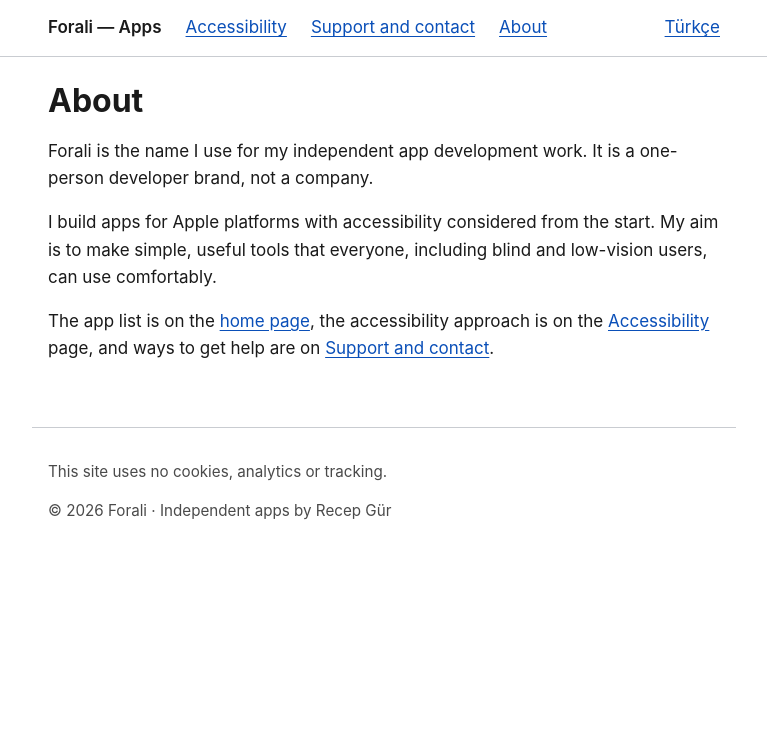
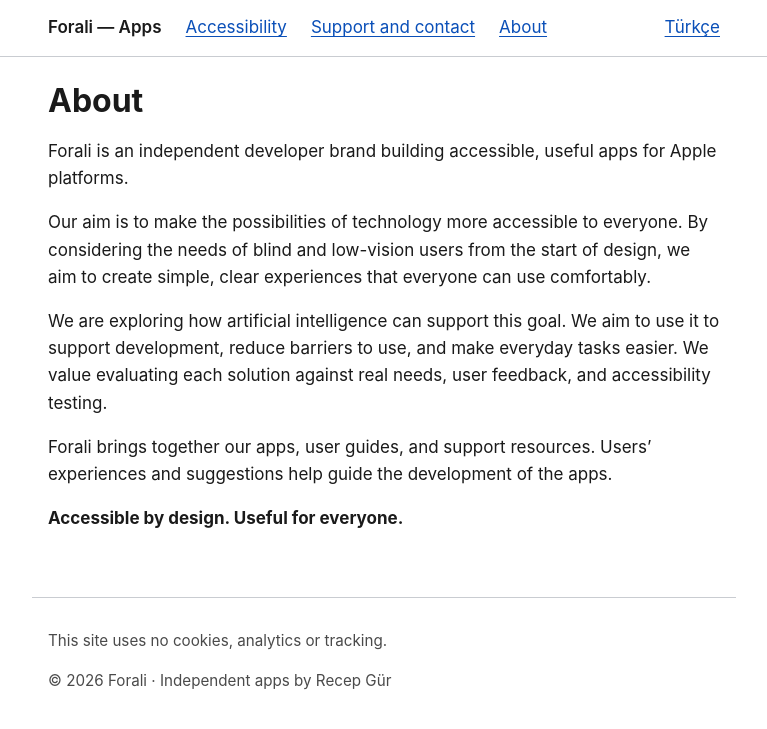
Before and after one commit to recepgur07-bot/recepgur07-bot.github.io, a Jekyll site: the page built from en/about/index.md, in a window 1280 px wide. Shown: the top 729 px of the page, without its empty margins (256-1023 px from the left). Built offline with Jekyll 4.4.1, drawn with Linux system fonts in a browser that asks for light colours.

Commit message:
Describe Forali accessibility purpose and AI goals

```diff
--- a/en/about/index.md
+++ b/en/about/index.md
@@ -4,12 +4,16 @@
 lang: en
 title: About
 alt_url: /tr/hakkinda/
-description: Forali is the name of independent developer Recep Gür's app work.
+description: Forali’s purpose, accessibility approach, and goals for artificial intelligence.
 ---
 # About
 
-Forali is the name I use for my independent app development work. It is a one-person developer brand, not a company.
+Forali is an independent developer brand building accessible, useful apps for Apple platforms.
 
-I build apps for Apple platforms with accessibility considered from the start. My aim is to make simple, useful tools that everyone, including blind and low-vision users, can use comfortably.
+Our aim is to make the possibilities of technology more accessible to everyone. By considering the needs of blind and low-vision users from the start of design, we aim to create simple, clear experiences that everyone can use comfortably.
 
-The app list is on the [home page](/en/), the accessibility approach is on the [Accessibility](/en/accessibility/) page, and ways to get help are on [Support and contact](/en/contact/).
+We are exploring how artificial intelligence can support this goal. We aim to use it to support development, reduce barriers to use, and make everyday tasks easier. We value evaluating each solution against real needs, user feedback, and accessibility testing.
+
+Forali brings together our apps, user guides, and support resources. Users’ experiences and suggestions help guide the development of the apps.
+
+**Accessible by design. Useful for everyone.**
```
Also changed, not shown: tr/hakkinda/index.md (+8 -4 lines).
